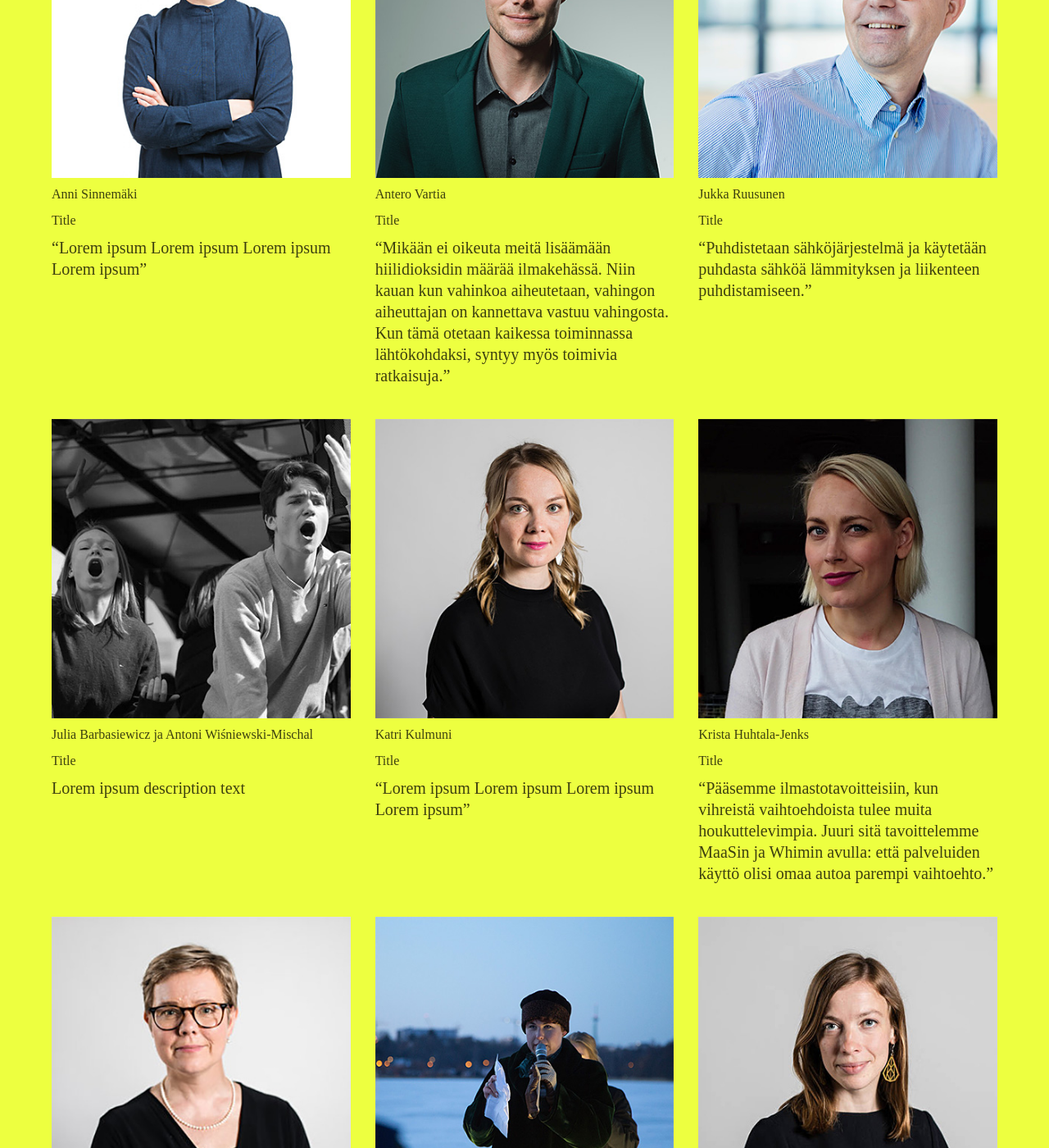
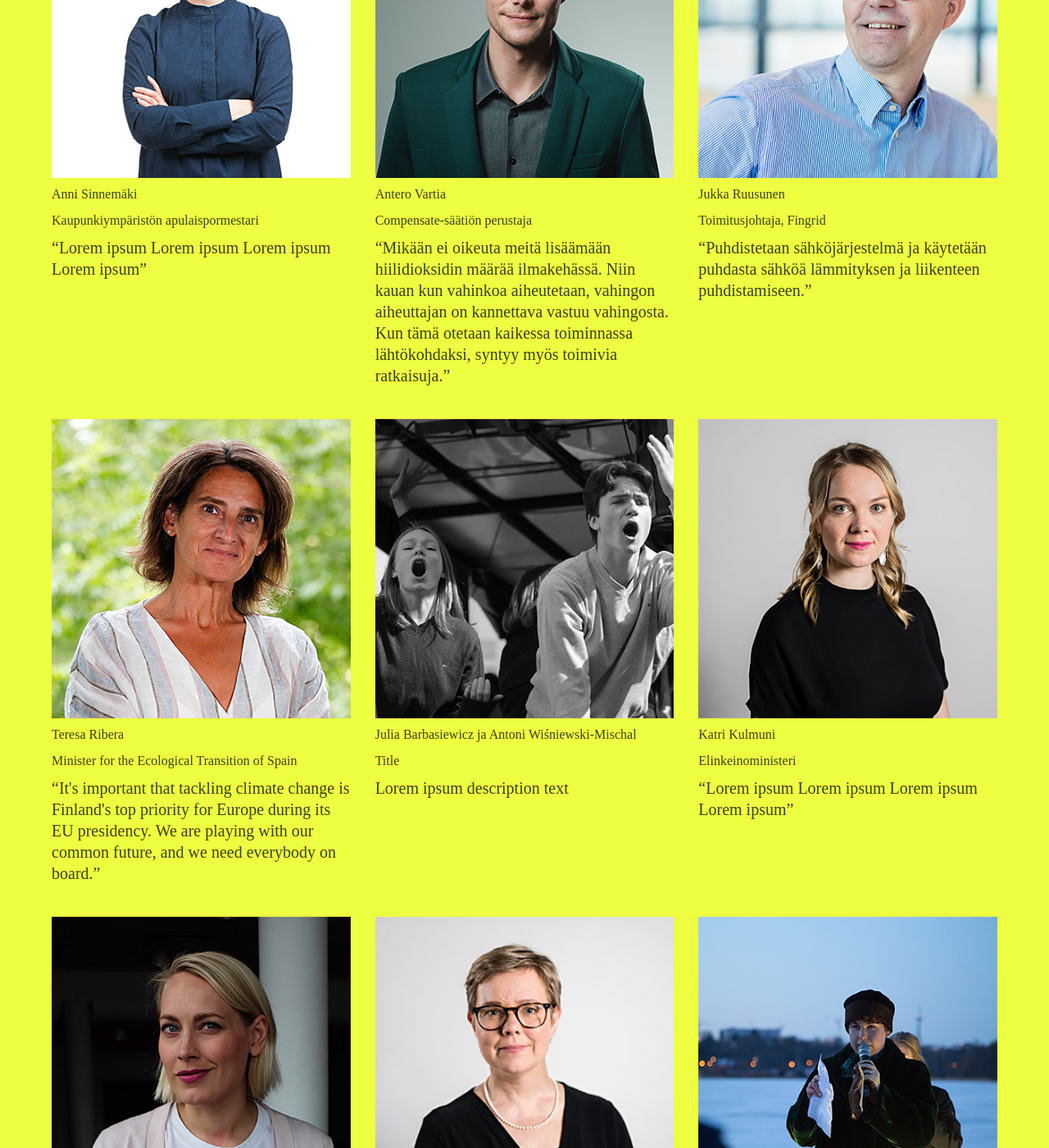
Before and after one commit to ilmastoveivi/helsinkiclimate-v2, a Jekyll site: the page built from keskustelijat.md, in a window 1280 px wide and 1400 px high, scrolled down 474 px. Shown: the whole window at 82% size. Built offline with Jekyll 4.4.1, drawn with Linux system fonts in a browser that asks for light colours; some web fonts are replaced; some of the changed text lies outside the part shown.

Commit message:
Speaker titles

```diff
--- a/_data/speakers/fi.yml
+++ b/_data/speakers/fi.yml
@@ -1,18 +1,23 @@
 ---
 - name: Anni Sinnemäki
-  title: Title
+  title: Kaupunkiympäristön apulaispormestari
   description: "“Lorem ipsum Lorem ipsum Lorem ipsum Lorem ipsum”"
   img: resources/img/speakers/anni_sinnemaki.jpg
 
 - name: Antero Vartia
-  title: Title
+  title: Compensate-säätiön perustaja
   description: "“Mikään ei oikeuta meitä lisäämään hiilidioksidin määrää ilmakehässä. Niin kauan kun vahinkoa aiheutetaan, vahingon aiheuttajan on kannettava vastuu vahingosta. Kun tämä otetaan kaikessa toiminnassa lähtökohdaksi, syntyy myös toimivia ratkaisuja.”"
   img: resources/img/speakers/antero_vartia.jpg
 
 - name: Jukka Ruusunen
-  title: Title
+  title: Toimitusjohtaja, Fingrid
   description: "“Puhdistetaan sähköjärjestelmä ja käytetään puhdasta sähköä lämmityksen ja liikenteen puhdistamiseen.”"
   img: resources/img/speakers/jukka_ruusunen.jpg
+
+- name: Teresa Ribera
+  title: Minister for the Ecological Transition of Spain
+  description: "“It's important that tackling climate change is Finland's top priority for Europe during its EU presidency. We are playing with our common future, and we need everybody on board.”"
+  img: resources/img/speakers/teresa_ribera.jpg
 
 - name: Julia Barbasiewicz ja Antoni Wiśniewski-Mischal
   title: Title
@@ -21,52 +26,47 @@
 
 
 - name: Katri Kulmuni
-  title: Title
+  title: Elinkeinoministeri
   description: "“Lorem ipsum Lorem ipsum Lorem ipsum Lorem ipsum”"
   img: resources/img/speakers/katri_kulmuni.jpg
 
 - name: Krista Huhtala-Jenks
-  title: Title
+  title: Head of Ecosystem & Sustainability, MaaS Global
   description: "“Pääsemme ilmastotavoitteisiin, kun vihreistä vaihtoehdoista tulee muita houkuttelevimpia. Juuri sitä tavoittelemme MaaSin ja Whimin avulla: että palveluiden käyttö olisi omaa autoa parempi vaihtoehto.”"
   img: resources/img/speakers/krista_huhtala-jenks.jpg
 
 - name: Krista Mikkonen
-  title: Title
+  title: Ympäristö- ja ilmastoministeri
   description: "“Lorem ipsum Lorem ipsum Lorem ipsum Lorem ipsum”"
   img: resources/img/speakers/krista_mikkonen.jpg
 
 - name: Laura Kolehmainen
-  title: Title
+  title: Perustaja, Ilmastoveivi2019-kampanja
   description: "“Lorem ipsum Lorem ipsum Lorem ipsum Lorem ipsum”"
   img: resources/img/speakers/laura_kolehmainen.jpg
 
 
 - name: Li Andersson
-  title: Title
+  title: Opetusministeri
   description: "“Lorem ipsum Lorem ipsum Lorem ipsum Lorem ipsum”"
   img: resources/img/speakers/li_andersson.jpg
 
 - name: Matti Rautkivi
-  title: Title
+  title: Johtaja, Wärtsilä
   description: "“Ilmastotavoitteista tehdään totta tekemällä – eväät ovat olemassa.”"
   img: resources/img/speakers/matti_rautkivi.jpg
 
 - name: Pasi Vainikka
-  title: Title
+  title: Toimitusjohtaja, Solar Foods Oy
   description: "“Lorem ipsum Lorem ipsum Lorem ipsum Lorem ipsum”"
   img: resources/img/speakers/pasi_vainikka.jpg
 
-- name: Patrizio Laina
-  title: Title
+- name: Patrizio Lainà
+  title: Pääekonomisti, STTK
   description: "“Ilmastotavoitteesta tehdään totta uudenlaisen talousajattelun avulla ja valjastamalla koko yhteiskunta sotataloustyyliin sen päämäärän eteen.”"
   img: resources/img/speakers/patrizio_laina.jpg
 
 - name: Pekka Timonen
-  title: Title
+  title: Lahden kaupunginjohtaja
   description: "“Lorem ipsum Lorem ipsum Lorem ipsum Lorem ipsum”"
   img: resources/img/speakers/pekka_timonen.jpg
-
-- name: Teresa Ribera
-  title: Title
-  description: "“It's important that tackling climate change is Finland's top priority for Europe during its EU presidency. We are playing with our common future, and we need everybody on board.”"
-  img: resources/img/speakers/teresa_ribera.jpg
```
Also changed, not shown: _data/speakers/en.yml (+5 -5 lines).
